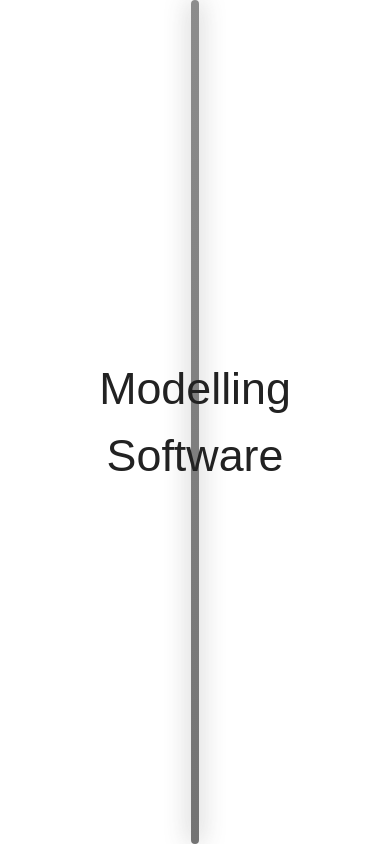
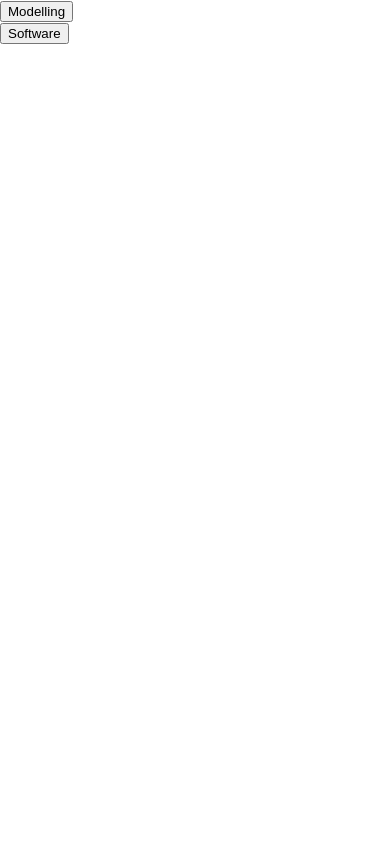
Before and after one commit to MichaelKlmn/PersonalPortfolio, a React (Create React App) app: page / in a window 390 px wide. Built offline with nearby package versions, Linux system fonts and the light colour scheme.

Commit message:
Software page is good for now, need to fix Home page again

```diff
--- a/src/App.css
+++ b/src/App.css
@@ -1,183 +1,137 @@
-/* ------------------ GLOBAL APP ------------------ */
-.App {
+/* === SOFTWARE PAGE STYLING === */
+.software-page {
+  background: #fff;
+  color: #111;
+  display: flex;
+  flex-direction: column;
+  align-items: center;
+  padding: 80px 10%;
   min-height: 100vh;
-  background: #fff;
-  font-family: "Inter", "Lato", sans-serif;
+  overflow-y: auto;
 }
 
-/* ------------------ HOME PAGE ------------------ */
-.home-shell {
-  height: 100vh;
-  width: 100vw;
+.about-section {
+  max-width: 900px;
+  text-align: left;
+  margin-bottom: 2rem;
+}
+
+.page-title {
+  font-family: "Poppins", sans-serif;
+  font-size: 2.5rem;
+  margin-bottom: 1rem;
+  font-weight: 600;
+  text-align: center;
+}
+
+.about-text,
+.about-body {
+  font-family: "Inter", sans-serif;
+  font-weight: 300;
+  font-size: 1.1rem;
+  line-height: 1.6;
+  margin-bottom: 1rem;
+}
+
+.section-title {
+  font-family: "Poppins", sans-serif;
+  font-size: 1.6rem;
+  margin-top: 2rem;
+  color: #111;
+  text-align: center;
+}
+
+.projects-grid {
+  display: grid;
+  grid-template-columns: repeat(auto-fit, minmax(280px, 1fr));
+  gap: 1.5rem;
+  margin-top: 1rem;
+  width: 100%;
+  max-width: 1000px;
+}
+
+.project-card {
+  background: #f8f8f8;
+  border-radius: 12px;
+  padding: 20px;
+  text-align: left;
+  transition: all 0.3s ease;
+  cursor: pointer;
+  display: flex;
+  flex-direction: column;
+  justify-content: space-between;
+}
+
+.project-card:hover {
+  background: #f0f0f0;
+  transform: translateY(-4px);
+}
+
+.project-card-content h3 {
+  font-size: 1.3rem;
+  margin-bottom: 0.5rem;
+  font-family: "Poppins", sans-serif;
+}
+
+.project-card-content p {
+  font-family: "Inter", sans-serif;
+  font-size: 1rem;
+  color: #555;
+}
+
+.project-image {
+  width: 100%;
+  height: 160px;
+  object-fit: contain;
+  margin-top: 10px;
+}
+
+.project-card a {
+  color: #0077ff;
+  text-decoration: none;
+  font-weight: 500;
+}
+
+.project-card a:hover {
+  text-decoration: underline;
+}
+
+/* Pong modal overlay */
+.pong-overlay {
+  position: fixed;
+  top: 0;
+  left: 0;
+  right: 0;
+  bottom: 0;
+  background: rgba(0, 0, 0, 0.6);
   display: flex;
   align-items: center;
   justify-content: center;
-  position: relative;
-  overflow: hidden;
+  z-index: 100;
 }
 
-.home-shell .cta-container {
-  display: flex;
-  align-items: center;
-  justify-content: space-between;
-  width: min(85vw, 1100px);
-  position: relative;
-  z-index: 1;
+.pong-modal {
+  background: #fff;
+  border-radius: 10px;
+  padding: 30px;
+  text-align: center;
+  width: 90%;
+  max-width: 600px;
 }
 
-.home-shell .cta-side {
-  flex: 1;
-  display: flex;
-  align-items: center;
+.back-btn {
+  background: none;
+  border: 2px solid #000;
+  color: #000;
+  font-size: 1rem;
+  margin-top: 40px;
+  padding: 10px 20px;
+  border-radius: 30px;
+  cursor: pointer;
+  transition: all 0.3s ease;
 }
 
-.home-shell .cta-side.left {
-  justify-content: flex-end;
-  padding-right: 80px;
+.back-btn:hover {
+  background-color: #000;
+  color: #fff;
 }
-
-.home-shell .cta-side.right {
-  justify-content: flex-start;
-  padding-left: 80px;
-}
-
-.home-shell .cta-text {
-  font-size: 2.8rem;
-  font-weight: 300;
-  color: #222;
-  background: none;
-  border: 0;
-  cursor: pointer;
-  line-height: 1;
-  white-space: nowrap;
-  user-select: none;
-  z-index: 1;
-  transition: all 0.25s ease;
-}
-
-.home-shell .cta-text:hover {
-  color: #000;
-  transform: translateY(-3px);
-}
-
-/* Divider animation element */
-.home-shell .divider-full-vertical {
-  position: absolute;
-  top: 50%;
-  left: 50%;
-  transform-origin: center center;
-  width: 8px;
-  height: 100vh;
-  background: linear-gradient(
-    180deg,
-    rgba(140, 140, 140, 1),
-    rgba(80, 80, 80, 0.8)
-  );
-  border-radius: 6px;
-  box-shadow: 0 0 25px rgba(60, 60, 60, 0.4);
-  z-index: 0;
-  pointer-events: none;
-}
-
-@media (max-width: 768px) {
-  .home-shell .cta-container {
-    flex-direction: column;
-    gap: 1.25rem;
-    width: 90vw;
-  }
-
-  .home-shell .cta-side.left {
-    justify-content: center;
-    padding-right: 0;
-  }
-
-  .home-shell .cta-side.right {
-    justify-content: center;
-    padding-left: 0;
-  }
-}
-
-/* ------------------ SOFTWARE PAGE ------------------ */
-.software-page {
-  padding: 80px 12%;
-  display: flex;
-  flex-direction: column;
-  align-items: center;
-  background-color: #fafafa;
-  color: #111;
-}
-
-.software-title {
-  font-size: 2.6rem;
-  font-weight: 700;
-  margin-bottom: 0.75rem;
-}
-
-.software-description {
-  font-size: 1.1rem;
-  margin-bottom: 2rem;
-  text-align: center;
-  max-width: 700px;
-  color: #444;
-}
-
-/* Cards grid */
-.software-cards {
-  display: flex;
-  flex-direction: column;
-  gap: 40px;
-  width: 100%;
-  max-width: 900px;
-}
-
-.software-card {
-  display: flex;
-  justify-content: space-between;
-  align-items: center;
-  padding: 28px 36px;
-  background-color: white;
-  border-radius: 16px;
-  box-shadow: 0 4px 25px rgba(0, 0, 0, 0.05);
-  transition: all 0.25s ease;
-  cursor: pointer;
-}
-
-.software-card:hover {
-  transform: translateY(-4px);
-  box-shadow: 0 8px 25px rgba(0, 0, 0, 0.08);
-}
-
-.software-card-content {
-  flex: 1;
-}
-
-.software-card h3 {
-  font-size: 1.3rem;
-  margin-bottom: 0.5rem;
-}
-
-.software-card p {
-  color: #555;
-  line-height: 1.4;
-  font-size: 0.95rem;
-}
-
-.software-card img {
-  width: 100px;
-  height: 100px;
-  object-fit: contain;
-  border-radius: 12px;
-  margin-left: 30px;
-}
-
-@media (max-width: 768px) {
-  .software-card {
-    flex-direction: column;
-    align-items: flex-start;
-  }
-
-  .software-card img {
-    margin-left: 0;
-    margin-top: 20px;
-  }
-}
--- a/src/pages/Software.js
+++ b/src/pages/Software.js
@@ -20,7 +20,9 @@ const Software = () => {
     if (type === "portfolio")
       window.open("https://github.com/MichaelKlmn/PersonalPortfolio", "_blank");
     if (type === "fitness")
-      window.open("https://github.com/mkleiman", "_blank");
+      window.open("https://github.com/mkleiman/Eventure", "_blank");
+    if (type === "scanner")
+      window.open("https://github.com/mkleiman/AIProductScanner", "_blank");
   };
 
   return (
@@ -31,14 +33,27 @@ const Software = () => {
       exit={{ opacity: 0, y: -20 }}
       transition={{ duration: 0.6 }}
     >
-      <h1 className="page-title">Michael Kleiman | Software Projects</h1>
-      <p className="about-text">
-        A showcase of my development work, focusing on design, interactivity,
-        and technical depth.
-      </p>
+      {/* === ABOUT SECTION === */}
+      <div className="about-section">
+        <h1 className="page-title">Michael Kleiman | Software Development</h1>
+        <p className="about-text">
+          Hi, I’m <strong>Michael Kleiman</strong> — a third-year Software
+          Development student at <strong>Seneca Polytechnic</strong>, passionate
+          about creating dynamic, user-centered digital experiences that merge
+          design and functionality. I specialize in full-stack development,
+          React Native mobile apps, and AI-powered interfaces.
+        </p>
 
+        <p className="about-body">
+          I’m driven by building intuitive and intelligent systems that connect
+          people and technology. My expertise includes{" "}
+          <strong>React, Node.js, MongoDB, Python, and Firebase ML Kit</strong>,
+          with interests in <strong>AI, AR/VR,</strong> and creative technology.
+        </p>
+      </div>
+
+      {/* === PROJECTS SECTION === */}
       <h2 className="section-title">Featured Projects</h2>
-
       <div className="projects-grid">
         {/* Pong Game Card */}
         <motion.div
@@ -74,8 +89,8 @@ const Software = () => {
           <div className="project-card-content">
             <h3>Portfolio Website</h3>
             <p>
-              Built with React and Framer Motion to showcase my projects and
-              design work.
+              My personal site built with React and Framer Motion — a living
+              showcase of my work and design experiments.
             </p>
           </div>
           <img
@@ -85,7 +100,7 @@ const Software = () => {
           />
         </motion.div>
 
-        {/* Fitness Tracker App Card */}
+        {/* Fitness Tracker App */}
         <motion.div
           className="project-card clickable"
           custom={2}
@@ -96,10 +111,10 @@ const Software = () => {
           onClick={() => handleCardClick("fitness")}
         >
           <div className="project-card-content">
-            <h3>Fitness Tracker App</h3>
+            <h3>Eventure</h3>
             <p>
-              Cross-platform React Native app with MongoDB backend — track
-              workouts and goals seamlessly.
+              A gamified fitness tracker using React Native, MongoDB, and ML Kit
+              for smart workout tracking.
             </p>
           </div>
           <img
@@ -108,8 +123,33 @@ const Software = () => {
             alt="Fitness app preview"
           />
         </motion.div>
+
+        {/* AI Product Scanner */}
+        <motion.div
+          className="project-card clickable"
+          custom={3}
+          initial="hidden"
+          whileInView="visible"
+          viewport={{ once: true, amount: 0.3 }}
+          variants={cardVariants}
+          onClick={() => handleCardClick("scanner")}
+        >
+          <div className="project-card-content">
+            <h3>AI Product Scanner</h3>
+            <p>
+              AI app that scans product labels, analyzes ingredients, and
+              provides health and transparency data in real time.
+            </p>
+          </div>
+          <img
+            className="project-image"
+            src="https://cdn-icons-png.flaticon.com/512/9408/9408218.png"
+            alt="AI scanner preview"
+          />
+        </motion.div>
       </div>
 
+      {/* === PONG OVERLAY === */}
       {showPong && (
         <div className="pong-overlay" onClick={() => setShowPong(false)}>
           <div className="pong-modal" onClick={(e) => e.stopPropagation()}>
@@ -122,8 +162,9 @@ const Software = () => {
         </div>
       )}
 
+      {/* === BACK BUTTON === */}
       <button className="back-btn" onClick={() => window.history.back()}>
-        Back
+        ← Back
       </button>
     </motion.div>
   );
```
